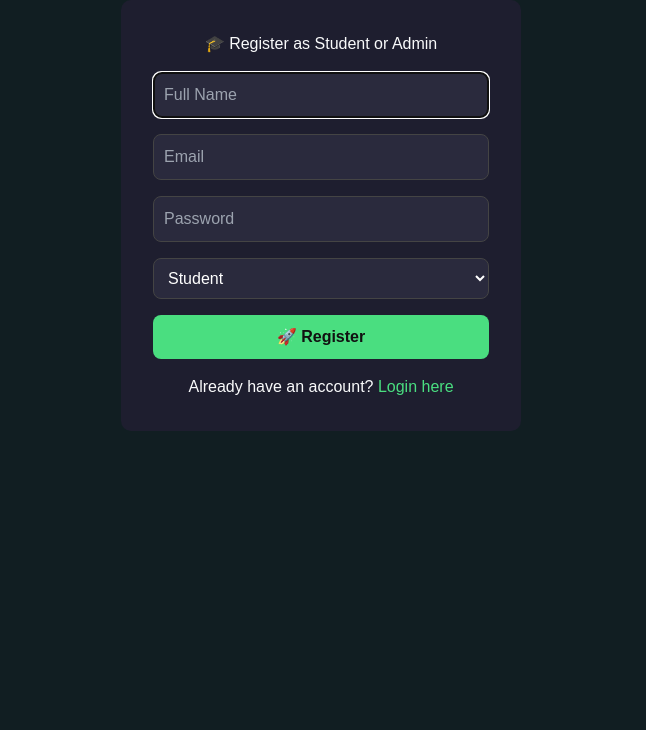
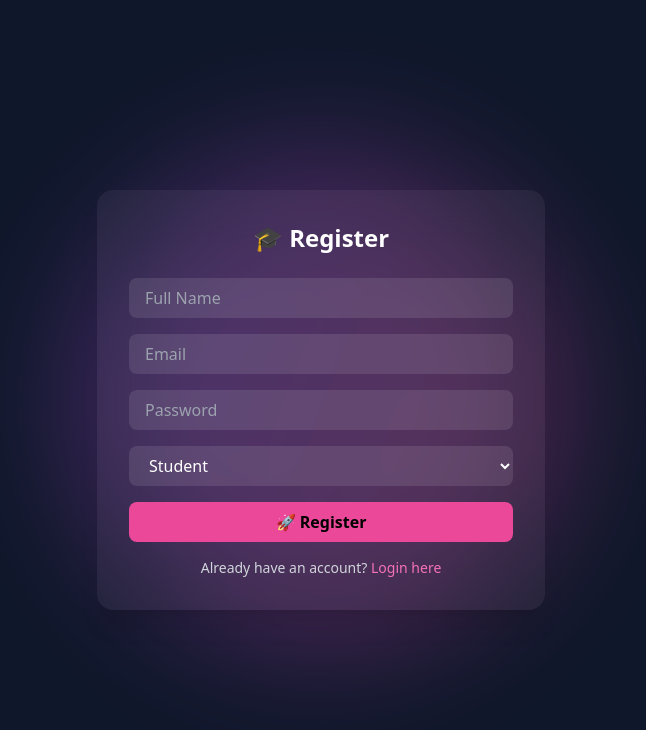
Before and after one commit to its-krishna-patil/qroll-frontend, a React (Vite) app: page /register in a window 1280 px wide. Shown: the top 730 px of the page, without its empty margins (319-965 px from the left). Built offline with nearby package versions, Linux system fonts and the light colour scheme.

Commit message:
Update Register.jsx

```diff
--- a/src/pages/Register.jsx
+++ b/src/pages/Register.jsx
@@ -12,6 +12,7 @@ const Register = () => {
     password: "",
     role: "student",
   });
+
   const navigate = useNavigate();
 
   const handleChange = (e) => {
@@ -30,33 +31,32 @@ const Register = () => {
   };
 
   return (
+    <div className="relative min-h-screen flex items-center justify-center bg-[#0f172a] overflow-hidden">
+      {/* Rotating glow background */}
       <motion.div
-      className="register-page"
+        className="absolute w-[500px] h-[500px] bg-gradient-to-tr from-purple-500 to-pink-500 rounded-full blur-3xl opacity-30"
+        animate={{ rotate: 360 }}
+        transition={{ repeat: Infinity, duration: 30, ease: "linear" }}
+      />
+
+      {/* Register form container */}
+      <motion.div
+        className="relative z-10 backdrop-blur-xl bg-white/5 p-8 rounded-2xl shadow-xl w-[90%] max-w-md text-white"
         initial={{ opacity: 0, y: 40 }}
         animate={{ opacity: 1, y: 0 }}
         transition={{ duration: 0.6 }}
-      style={{
-        maxWidth: 400,
-        margin: "auto",
-        padding: "2rem",
-        background: "#1e1e2f",
-        borderRadius: "10px",
-        color: "#f9fafb",
-        fontFamily: "'Poppins', sans-serif",
-      }}
       >
         <ToastContainer />
-      <h2 style={{ textAlign: "center", marginBottom: "1rem" }}>🎓 Register as Student or Admin</h2>
+        <h2 className="text-2xl font-bold text-center mb-6">🎓 Register</h2>
 
-      <form onSubmit={handleRegister}>
+        <form onSubmit={handleRegister} className="space-y-4">
           <input
             name="name"
             placeholder="Full Name"
             value={form.name}
             onChange={handleChange}
             required
-          style={inputStyle}
-          autoFocus
+            className={inputStyle}
           />
           <input
             name="email"
@@ -65,7 +65,7 @@ const Register = () => {
             value={form.email}
             onChange={handleChange}
             required
-          style={inputStyle}
+            className={inputStyle}
           />
           <input
             name="password"
@@ -74,13 +74,13 @@ const Register = () => {
             value={form.password}
             onChange={handleChange}
             required
-          style={inputStyle}
+            className={inputStyle}
           />
           <select
             name="role"
             value={form.role}
             onChange={handleChange}
-          style={{ ...inputStyle, backgroundColor: "#2a2a3d" }}
+            className={`${inputStyle} bg-white/10 text-white`}
           >
             <option value="student">Student</option>
             <option value="admin">Admin</option>
@@ -90,41 +90,23 @@ const Register = () => {
             type="submit"
             whileHover={{ scale: 1.05 }}
             whileTap={{ scale: 0.95 }}
-          style={buttonStyle}
+            className="w-full bg-pink-500 hover:bg-pink-600 text-black font-bold py-2 px-4 rounded-lg transition"
           >
             🚀 Register
           </motion.button>
         </form>
 
-      <p style={{ textAlign: "center", marginTop: "1rem" }}>
-        Already have an account? <a href="/login" style={{ color: "#4ade80" }}>Login here</a>
+        <p className="text-sm text-center mt-4 text-gray-300">
+          Already have an account?{" "}
+          <a href="/login" className="text-pink-400 hover:underline">Login here</a>
         </p>
       </motion.div>
+    </div>
   );
 };
 
-const inputStyle = {
-  display: "block",
-  width: "100%",
-  marginBottom: "1rem",
-  padding: "10px",
-  borderRadius: "8px",
-  border: "1px solid #444",
-  backgroundColor: "#2a2a3d",
-  color: "white",
-};
-
-const buttonStyle = {
-  width: "100%",
-  padding: "10px",
-  backgroundColor: "#4ade80",
-  border: "none",
-  color: "#111",
-  fontWeight: "bold",
-  borderRadius: "8px",
-  cursor: "pointer",
-  fontSize: "16px",
-  transition: "all 0.3s ease",
-};
+// Tailwind class string for inputs
+const inputStyle =
+  "w-full px-4 py-2 rounded-lg bg-white/10 focus:outline-none focus:ring-2 focus:ring-pink-500 text-white";
 
 export default Register;
```
Lines whose indentation alone changed are shown as unchanged.
